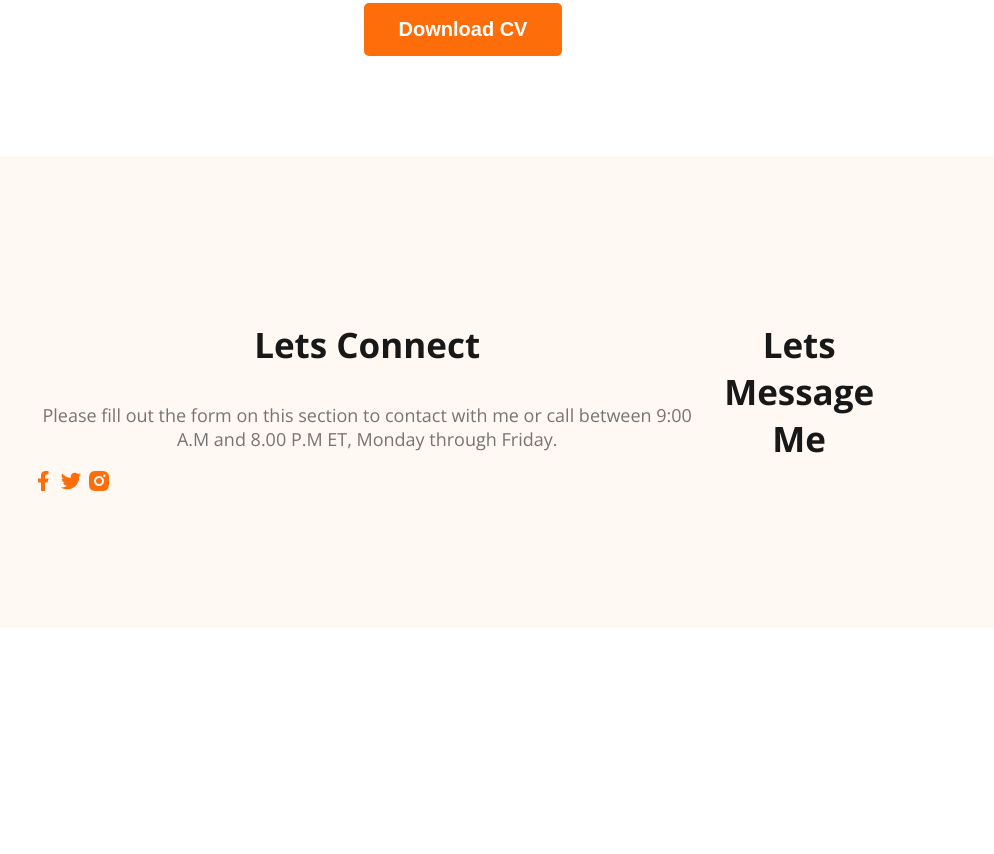
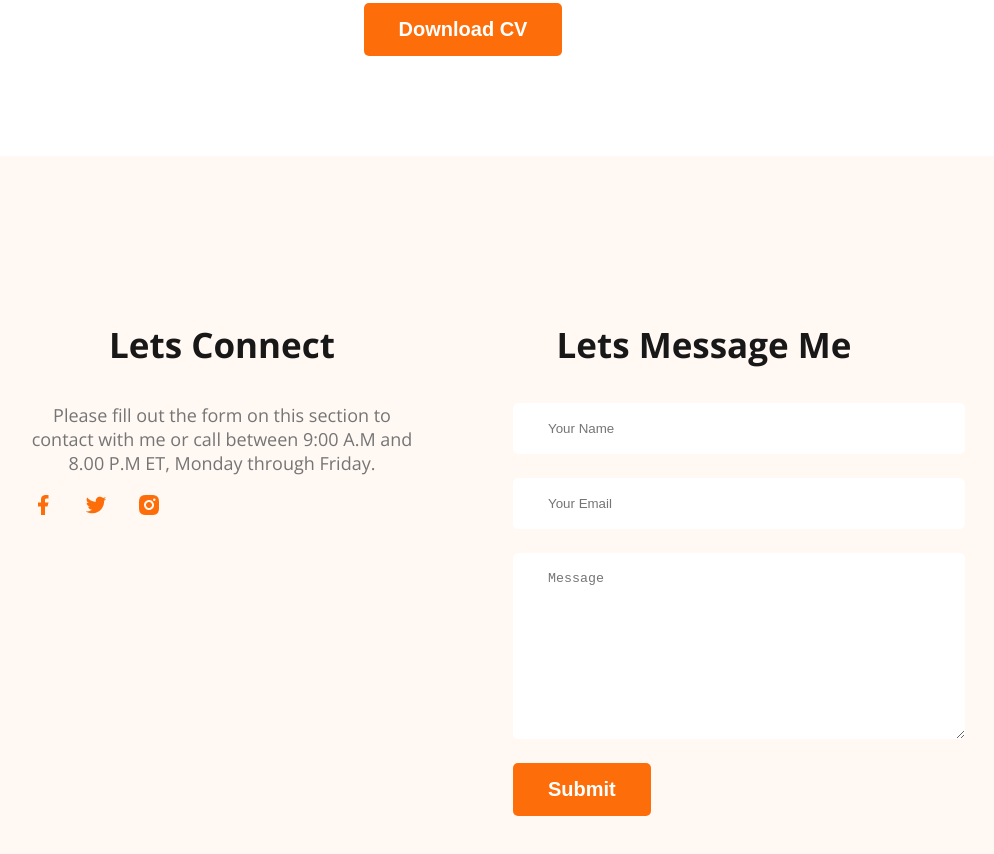
Before and after one commit to MahbubaLina/web-developer-portfolio, a plain HTML site: page index.html in a window 1280 px wide. Shown: the part 3302-4156 px from the top of the page, without its empty margins (177-1171 px from the left). Before the commit the page ends 3938 px from the top, so only its background shows below. Drawn offline with nearby package versions, Linux system fonts and the light colour scheme.

Commit message:
footer added with form

```diff
--- a/index.html
+++ b/index.html
@@ -212,6 +212,12 @@
       </div>
       <div class="footer-column">
         <h3 class="section-title">Lets Message Me</h3>
+        <form class="contact" action="">
+            <input type="text" placeholder="Your Name">
+            <input type="email" placeholder="Your Email" name="" id="">
+            <textarea placeholder="Message" name="" id="" cols="30" rows="10"></textarea>
+            <input class="btn-primary" type="submit" value="Submit">
+        </form>
       </div>
     </footer>
   </body>
--- a/styles/portfolio.css
+++ b/styles/portfolio.css
@@ -142,21 +142,39 @@ main section {
   font-weight: 700;
   margin-bottom: 10px;
 }
-.resume-item-institute{
+.resume-item-institute {
   margin-bottom: 20px;
   margin-top: 0;
 }
-.resume-container hr{
+.resume-container hr {
   margin: 30px;
 }
-.download-cv{
+.download-cv {
   text-align: center;
   margin-top: 50px;
 }
 /* footer styles */
-footer{
+footer {
   display: flex;
-    background-color:#FFF8F3;
+  background-color: #fff8f3;
   margin-top: 100px;
   padding: 130px 200px;
+  gap: 100px;
 }
+.footer-column {
+  width: 50%;
+}
+.social-links a{
+    margin-right: 25px;
+}
+.contact input[type="text"], .contact input[type="email"],
+textarea {
+  display: block;
+  margin-bottom: 24px;
+  padding: 18px 35px;
+  color: #757575;
+  border-radius: 5px;
+  background: #fff;
+  border: 0;
+width: 100%;
+}
```
Lines whose indentation alone changed are shown as unchanged.
